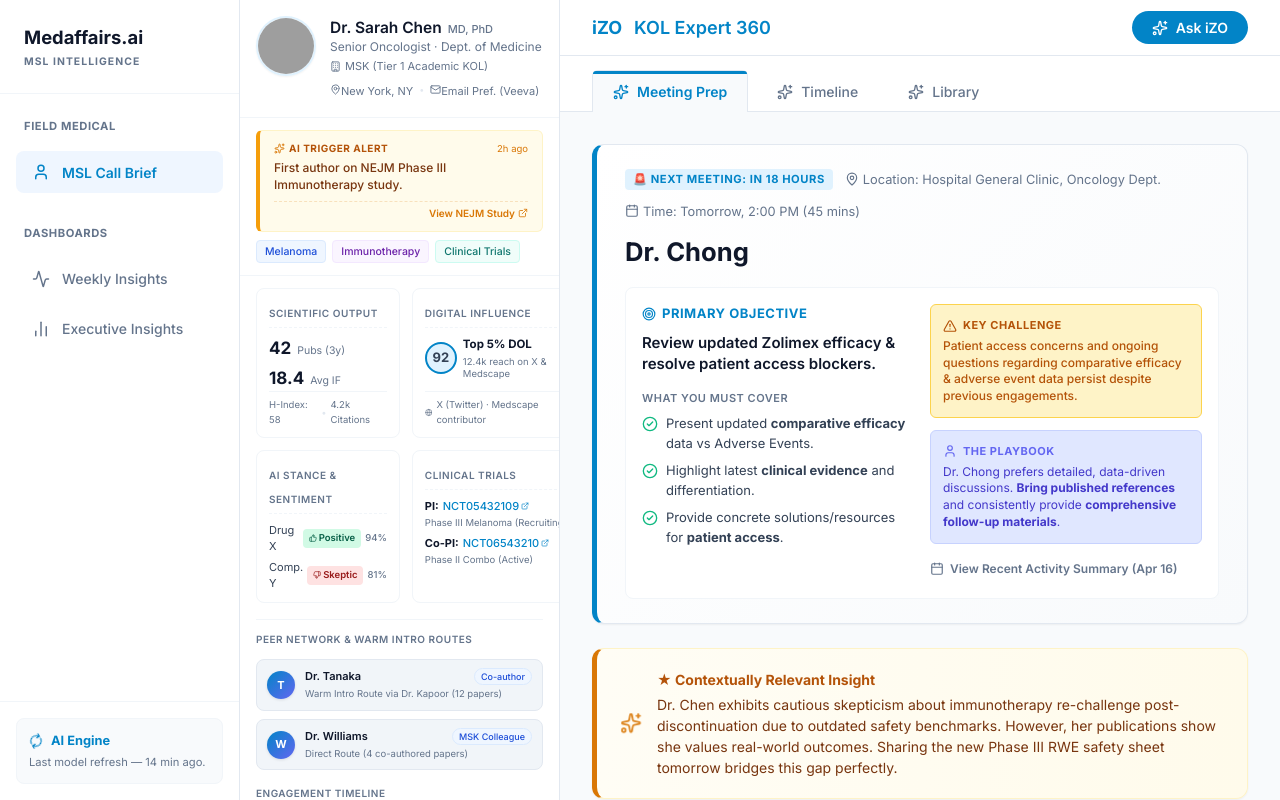
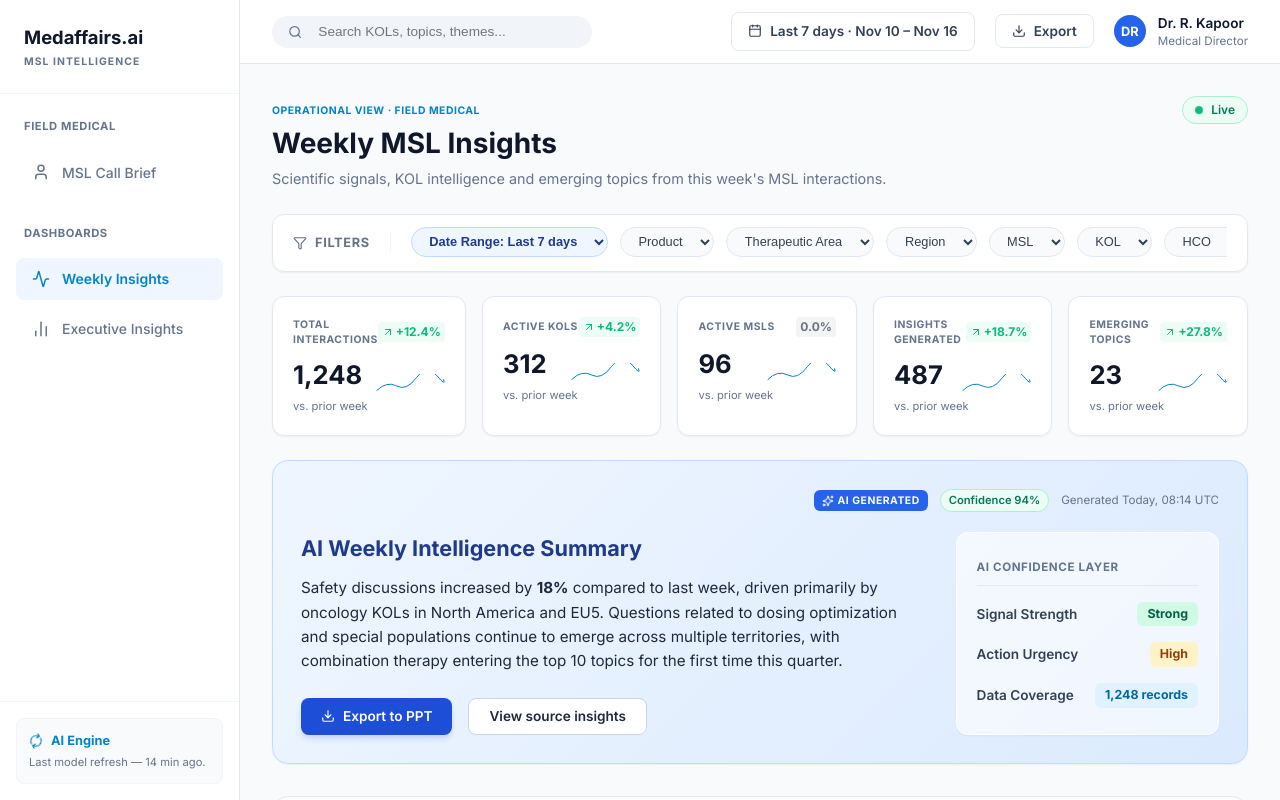
Before and after one commit to AD0087-A/MedAffairs, a React (Vite) app: page / in a window 1280 px wide. Built offline with nearby package versions, Linux system fonts and the light colour scheme; grey boxes are pictures that could not be loaded.

Commit message:
Default landing page to Weekly Insights dashboard

```diff
--- a/src/components/DashboardLayout.jsx
+++ b/src/components/DashboardLayout.jsx
@@ -8,7 +8,7 @@
 const WORKSPACE_TABS = ['Meeting Prep', 'Timeline', 'Library'];
 
 export default function DashboardLayout() {
-  const [activeTab, setActiveTab] = useState('brief'); // 'brief', 'weekly', 'executive'
+  const [activeTab, setActiveTab] = useState('weekly');
   const [workspaceTab, setWorkspaceTab] = useState('Meeting Prep');
 
   return (
```
